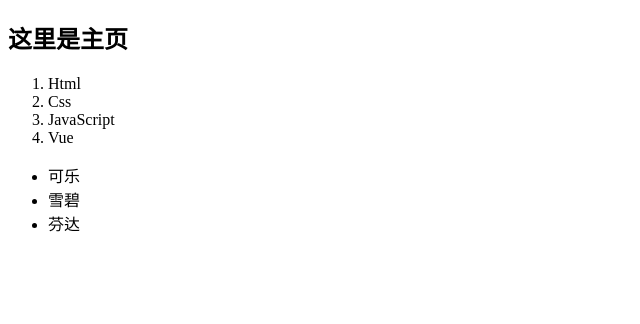
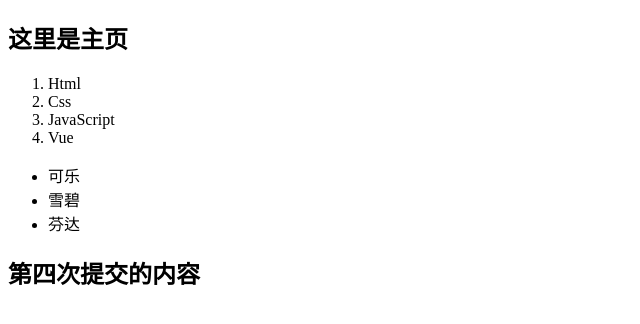
Before and after one commit to coderweifengni/git-demo, a plain HTML site: page index.html in a window 1280 px wide. Shown: the whole page, without its empty margins (0-640 px from the left). Drawn offline with Linux system fonts and the light colour scheme.

Commit message:
A程序员的第四次提交

```diff
--- a/index.html
+++ b/index.html
@@ -21,6 +21,7 @@
         <li>雪碧</li>
         <li>芬达</li>
     </ul>
+    <h2>第四次提交的内容</h2>
 </body>
 
 </html>
```
